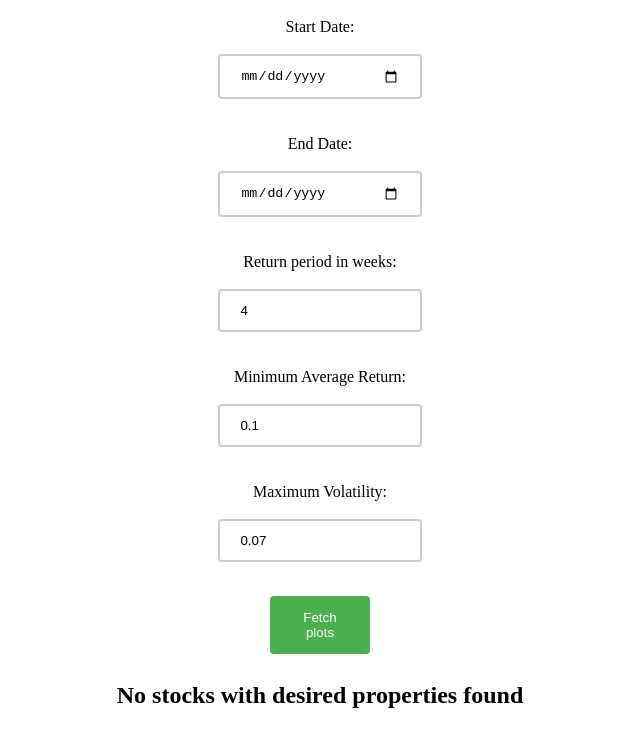
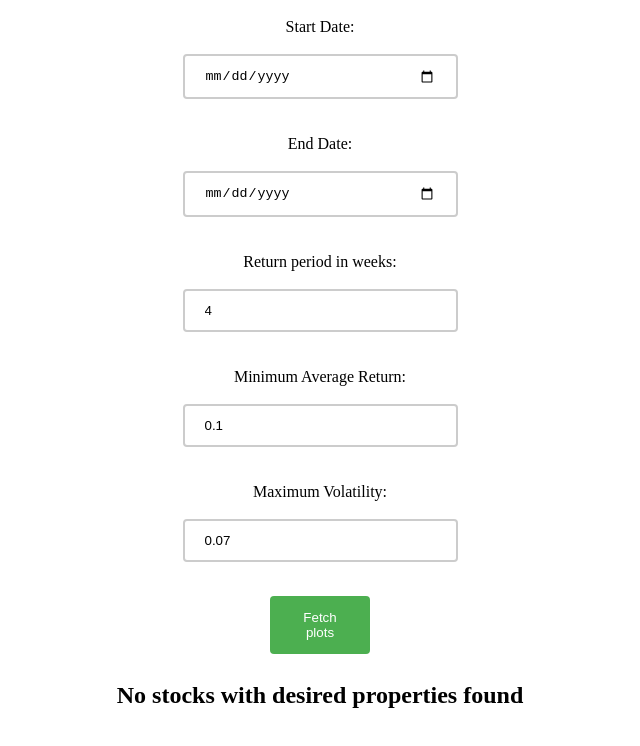
Before and after one commit to JohanMillberg/InvestmentAPI, a React (Vite) app: page / in a window 1280 px wide. Shown: the top 746 px of the page, without its empty margins (320-960 px from the left). Built offline with nearby package versions, Linux system fonts and the light colour scheme.

Commit message:
updated css

```diff
--- a/src/App.css
+++ b/src/App.css
@@ -8,7 +8,7 @@
   display: flex;
   flex-direction: column;
   align-items: center;
-  flex: 0 0 100%;
+  width: 550px;
 }
 
 .results {
```
